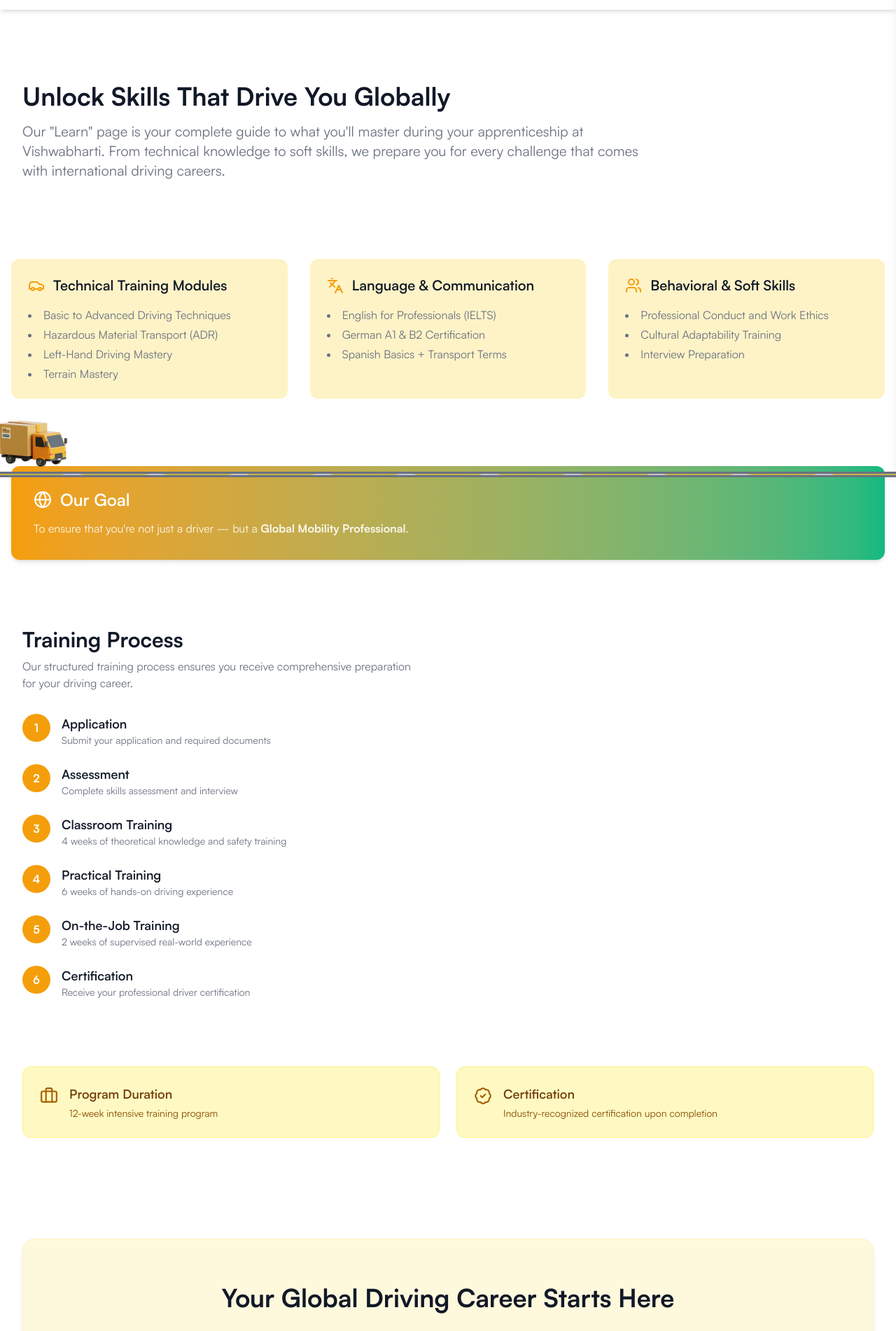
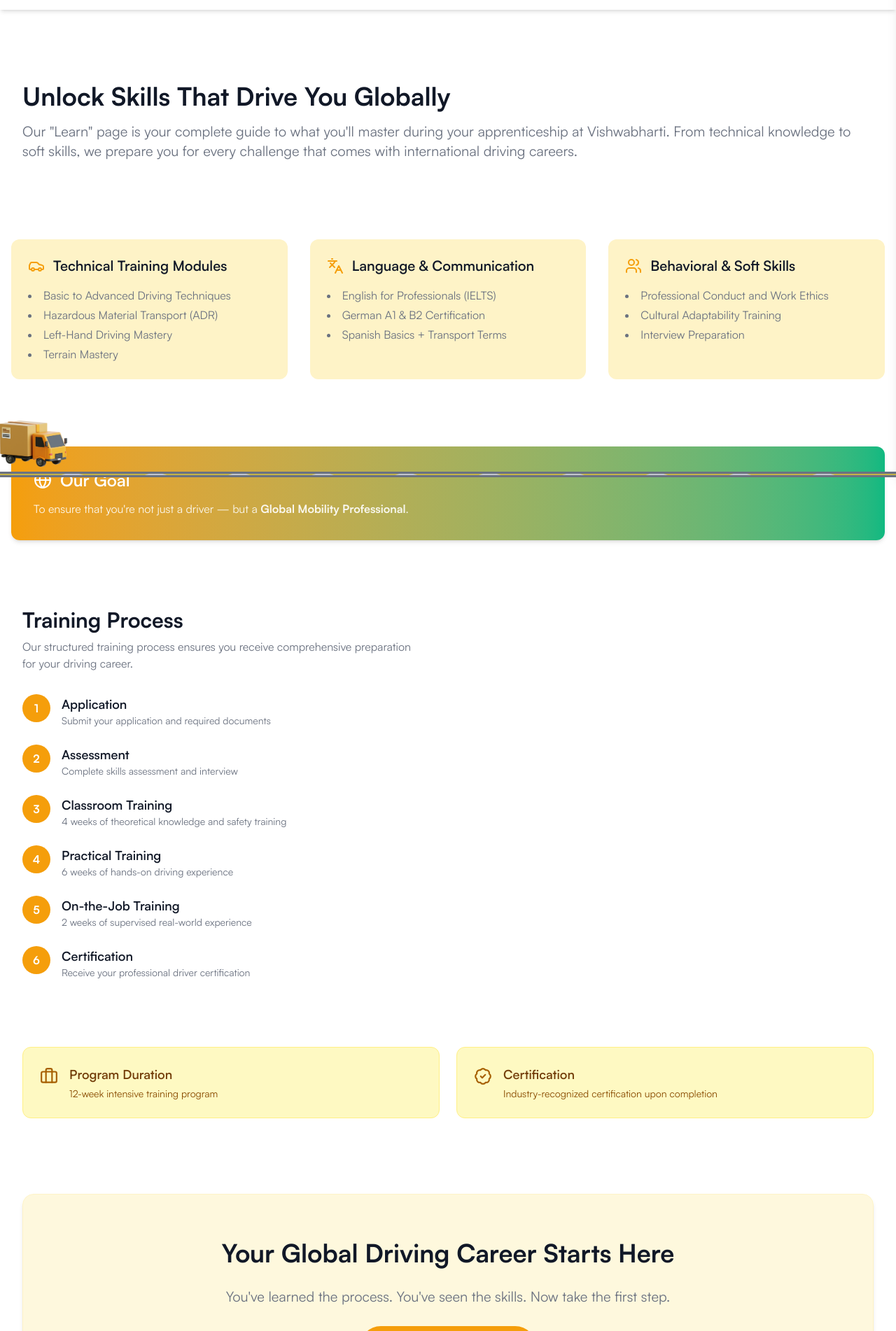
Before and after one commit to rupin-desai/vishwabharti-dev, a React (Vite) app: page /learn in a window 1280 px wide. Shown: the part 118-2020 px from the top of the page at 70% size. Built offline with nearby package versions, Linux system fonts and the light colour scheme.

Commit message:
Animations tweaks

```diff
--- a/src/components/Learn/LearnCTA.jsx
+++ b/src/components/Learn/LearnCTA.jsx
@@ -5,26 +5,27 @@ const LearnCTA = () => {
   const fadeUp = (delay = 0) => ({
     hidden: {
       opacity: 0,
-      transform: "translate3d(0, 40px, 0)",
+      transform: "translate3d(0, 30px, 0)",
     },
     visible: {
       opacity: 1,
       transform: "translate3d(0, 0, 0)",
       transition: {
         type: "spring",
-        stiffness: 100,
-        damping: 20,
+        stiffness: 140, // Higher = faster snap
+        damping: 16, // Lower = more bounce
+        mass: 0.9,
         delay,
       },
     },
   });
 
   return (
-    <section className="mt-24 px-4">
+    <section className="mt-15 px-4">
       <motion.div
         initial="hidden"
         whileInView="visible"
-        viewport={{ once: true, amount: 0.6 }}
+        viewport={{ once: true, amount: 0.4 }}
         variants={fadeUp(0)}
         className="bg-theme-light/60 backdrop-blur-md border border-theme-light rounded-2xl px-6 py-16 text-center shadow-md space-y-6 sm:space-y-7"
         style={{
@@ -44,7 +45,7 @@ const LearnCTA = () => {
           variants={fadeUp(0.2)}
           className="text-lg sm:text-xl text-theme-neutral max-w-2xl mx-auto"
         >
-          You’ve learned the process. You’ve seen the skills. Now take the first
+          You've learned the process. You've seen the skills. Now take the first
           step.
         </motion.p>
 
--- a/src/components/Learn/LearnHero.jsx
+++ b/src/components/Learn/LearnHero.jsx
@@ -6,38 +6,58 @@ const LearnHero = () => {
   const ref = useRef(null);
   const isInView = useInView(ref, { once: true, amount: 0.6 });
 
-  const heroVariant = {
-    hidden: { opacity: 0, transform: "translate3d(0, 20px, 0)" },
+  const headingVariant = {
+    hidden: { opacity: 0, transform: "translate3d(-40px, 0, 0)" },
     visible: {
       opacity: 1,
       transform: "translate3d(0, 0, 0)",
       transition: {
         type: "spring",
-        stiffness: 100,
+        stiffness: 200,
         damping: 15,
         mass: 1,
+        delay: 0,
+      },
+    },
+  };
+
+  const paragraphVariant = {
+    hidden: { opacity: 0, transform: "translate3d(0, 40px, 0)" },
+    visible: {
+      opacity: 1,
+      transform: "translate3d(0, 0, 0)",
+      transition: {
+        type: "spring",
+        stiffness: 200,
+        damping: 15,
+        mass: 1,
+        delay: 0.2,
       },
     },
   };
 
   return (
     <section className="container mx-auto px-4 py-16" ref={ref}>
-      <motion.div
+      <motion.h1
         initial="hidden"
         animate={isInView ? "visible" : "hidden"}
-        variants={heroVariant}
-        className="max-w-4xl"
+        variants={headingVariant}
+        className="text-4xl font-bold text-theme-dark mb-4"
       >
-        <h1 className="text-4xl font-bold text-theme-dark mb-4">
-          Unlock Skills That Drive You Globally
-        </h1>
-        <p className="text-lg md:text-xl text-theme-neutral">
-          Our "Learn" page is your complete guide to what you'll master during
-          your apprenticeship at Vishwabharti. From technical knowledge to soft
-          skills, we prepare you for every challenge that comes with
-          international driving careers.
-        </p>
-      </motion.div>
+        Unlock Skills That Drive You Globally
+      </motion.h1>
+
+      <motion.p
+        initial="hidden"
+        animate={isInView ? "visible" : "hidden"}
+        variants={paragraphVariant}
+        className="text-lg md:text-xl text-theme-neutral"
+      >
+        Our "Learn" page is your complete guide to what you'll master during
+        your apprenticeship at Vishwabharti. From technical knowledge to soft
+        skills, we prepare you for every challenge that comes with international
+        driving careers.
+      </motion.p>
     </section>
   );
 };
```
